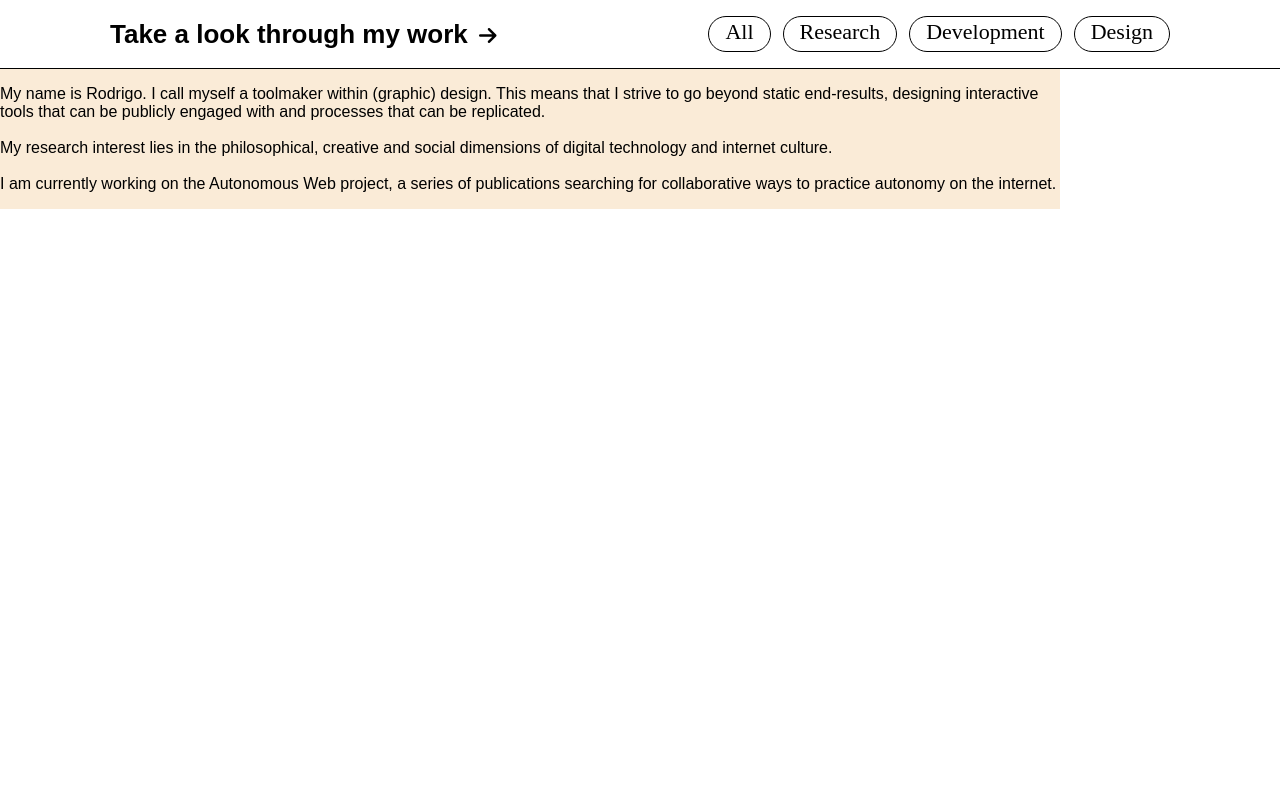
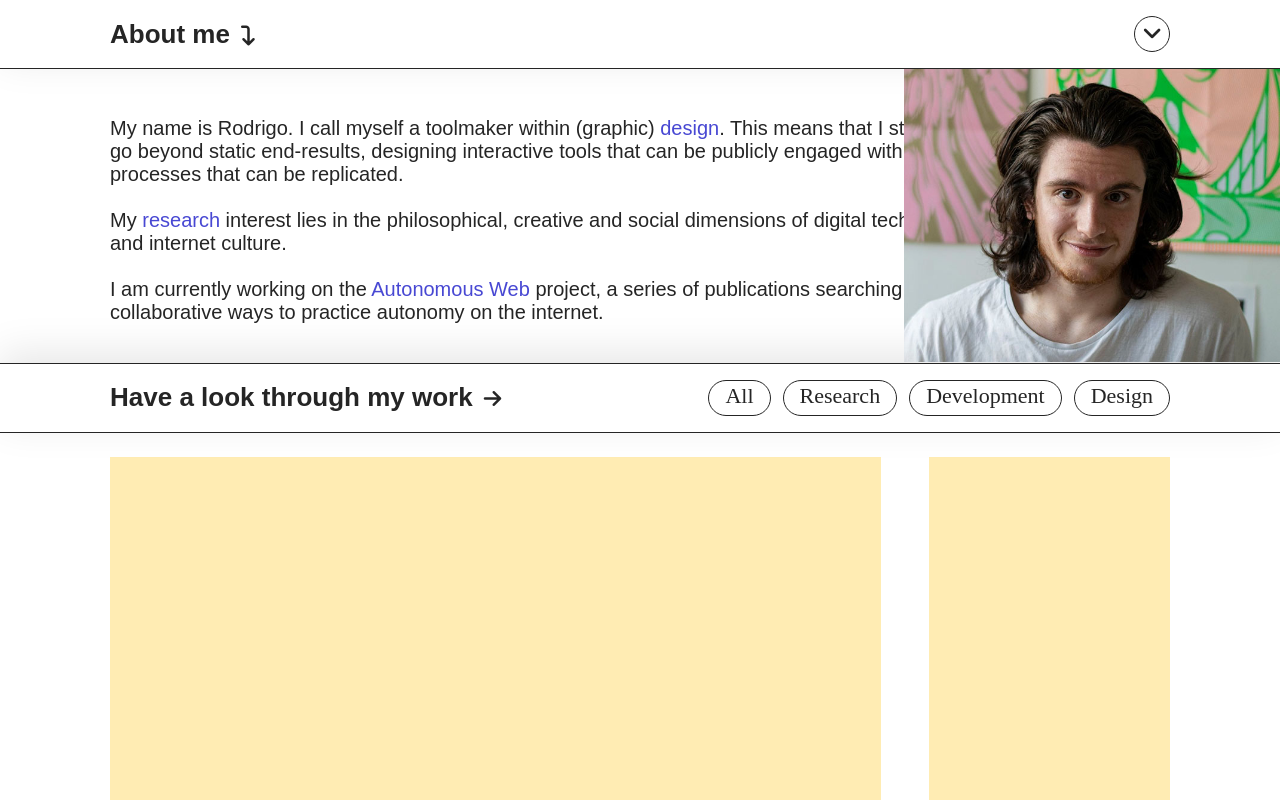
Before and after one commit to rodri-go123/rodri-go.net, a plain HTML site: page index.html in a window 1280 px wide. Drawn offline with Linux system fonts and the light colour scheme.

Commit message:
implemented grid system for projects

```diff
--- a/assets/stylesheets/components/about.css
+++ b/assets/stylesheets/components/about.css
@@ -1,10 +1,40 @@
+#about-container {
+  position: fixed;
+  top: 0;
+}
+
 .about {
-  width: 100vw
+  display: flex;
+  justify-content: center;
+  align-items: center;
 }
 
 .about-wrapper {
-  width: 1060px;
   display: flex;
   justify-content: flex-start;
-  background-color: antiquewhite;
+  height: 293px;
 }
+
+.about-wrapper p {
+  font-size: 20px;
+  margin-right: 200px;
+  margin-top: 48px;
+}
+
+.about-wrapper a {
+  color: #4848D3;
+  text-decoration: none;
+  transition: all 0.3s ease-in-out;
+}
+
+.about-wrapper a:hover {
+  color: #DF2E38;
+  cursor: pointer;
+}
+
+.about-wrapper img {
+  width: 376px;
+  height: 293px;
+  position: absolute;
+  right: 0;
+}
--- a/assets/stylesheets/components/navbar.css
+++ b/assets/stylesheets/components/navbar.css
@@ -1,7 +1,7 @@
 .navbar {
   width: 100vw;
   height: 28px;
-  border-bottom: 1.5px solid black;
+  border-bottom: 1.5px solid #252525;
   padding: 20px 0px;
   top: 0;
 
@@ -12,6 +12,7 @@
   font-family: "degular", sans-serif;
   font-weight: 400;
   font-style: normal;
+  box-shadow: rgba(0, 0, 0, 0.1) 0px -10px 40px;
 }
 
 .nav-right, .nav-left {
@@ -34,21 +35,34 @@
   margin-left: 4px;
 }
 
-.nav-btn-long {
+.nav-btn-long, .nav-btn-round {
   display: inline;
-  height: 26;
+  height: 26px;
   padding: 2px 16px 6px 16px;
 
-  border: 1.5px solid black;
+  border: 1.5px solid #252525;
   border-radius: 150px;
 
   font-size: 22px;
   font-family: Degular;
   font-weight: 500;
+
+  transition: all 0.3s ease-in-out;
+}
+
+.nav-btn-long:hover {
+  color: #4848D3;
+  border-color: #4848D3;
+  cursor: pointer;
+}
+
+.nav-btn-round {
+  width: 26px;
+  padding: 4px;
+  text-align: center;
 }
 
 .nav-wrapper {
-  width: 1060px;
   display: flex;
   justify-content: space-between;
 }
--- /dev/null
+++ b/assets/stylesheets/components/projects.css
@@ -0,0 +1,57 @@
+
+.projects-nav {
+  border-top: 1.5px solid #252525;
+  position: -webkit-sticky; /* Safari */
+  position: sticky;
+  top: 0;
+  z-index: 10;
+  margin-top:362.5px;
+  background: white;
+  scroll-snap-align: start;
+}
+
+#projects-container {
+  background: white;
+  z-index: 8;
+  position: relative;
+
+  display: flex;
+  justify-content: center;
+  align-items: center;
+}
+
+.projects {
+  width: 1060px;
+  height: 200vh;
+  padding-top: 24px;
+}
+
+.projects > .row {
+  display: flex;
+  justify-content: space-between;
+  align-items: flex-start;
+  flex-wrap: wrap;
+  gap: 24px;
+}
+
+.projects > .row > div {
+  background: #ffecb3;
+  height: 450px;
+  margin-bottom: 24px;
+}
+
+.pr-card {
+
+}
+
+.col-large {
+  width: 771px;
+}
+
+.col-medium {
+  width: 506px;
+}
+
+.col-small {
+  width: 241px;
+}
--- a/assets/stylesheets/style.css
+++ b/assets/stylesheets/style.css
@@ -1,5 +1,6 @@
 @import "components/navbar.css";
 @import "components/about.css";
+@import "components/projects.css";
 
 html, body {
   padding: 0;
@@ -8,4 +9,29 @@ html, body {
   font-family: "aktiv-grotesk", sans-serif;
   font-weight: 400;
   font-style: normal;
+  color: #252525;
 }
+
+.container {
+  scroll-snap-type: y proximity;
+  overflow-y: scroll;
+  max-height: 100vh;
+}
+
+/* .element {
+  scroll-snap-align: start;
+  margin-top: 20px;
+  background-color: darkorange;
+  width: 100vw;
+  height: 250px;
+  z-index: 8;
+} */
+
+.main-section {
+  width: 100vw;
+  scroll-snap-align: start;
+}
+
+.full-width {
+  width: 1060px;
+}
--- a/index.html
+++ b/index.html
@@ -15,23 +15,70 @@
 
 <body>
 
-  <div class="about">
+  <div class="container">
+    <div class="main-section" id="about-container">
+      <div class="navbar">
+        <div class="nav-wrapper full-width">
+          <div class="nav-left"><h1 class="nav-header">About me <i class="fa-solid fa-arrow-turn-down"></i></h1></div>
+          <div class="nav-right"><div class="nav-btn-round"><i class="fa-solid fa-angle-down"></i></div></div>
+        </div>
+      </div>
 
-    <div class="navbar">
-      <div class="nav-wrapper">
-        <div class="nav-left"><h1 class="nav-header">Take a look through my work <i class="fa-solid fa-arrow-right"></i></h1></div>
+      <div class="about">
+        <div class="about-wrapper full-width">
+          <p>My name is Rodrigo. I call myself a toolmaker within (graphic) <a>design</a>. This means that I strive to go beyond static end-results, designing interactive tools that can be publicly engaged with and processes that can be replicated. <br>
+            <br>
+            My <a>research</a> interest lies in the philosophical, creative and social dimensions of digital technology and internet culture.<br>
+            <br>
+            I am currently working on the <a>Autonomous Web</a> project, a series of publications searching for collaborative ways to practice autonomy on the internet.
+          </p>
+          <img src="assets/pics/about/rodrigo.jpg" alt="a portrait picture of Rodrigo">
+        </div>
+      </div>
+    </div>
+
+    <div class="navbar projects-nav">
+      <div class="nav-wrapper full-width">
+        <div class="nav-left"><h1 class="nav-header">Have a look through my work <i class="fa-solid fa-arrow-right"></i></h1></div>
         <div class="nav-right"><div class="nav-btn-long">All</div><div class="nav-btn-long">Research</div><div class="nav-btn-long">Development</div><div class="nav-btn-long">Design</div></div>
       </div>
     </div>
 
-    <div class="about-wrapper">
-      <p>My name is Rodrigo. I call myself a toolmaker within (graphic) design. This means that I strive to go beyond static end-results, designing interactive tools that can be publicly engaged with and processes that can be replicated. <br>
-        <br>
-        My research interest lies in the philosophical, creative and social dimensions of digital technology and internet culture.<br>
-        <br>
-        I am currently working on the Autonomous Web project, a series of publications searching for collaborative ways to practice autonomy on the internet.</p>
+    <div class="main-section" id="projects-container">
+      <div class="projects">
+        <div class="row">
+          <div class="col-large pr-card">
+
+          </div>
+          <div class="col-small"></div>
+        </div>
+
+        <div class="row">
+          <div class="col-small"></div>
+          <div class="col-small"></div>
+          <div class="col-medium"></div>
+        </div>
+
+        <div class="row">
+          <div class="col-small"></div>
+          <div class="col-small"></div>
+          <div class="col-small"></div>
+          <div class="col-small"></div>
+        </div>
+
+      </div>
     </div>
-  </div>
+</div>
+
+  <!--
+  <div class="container">
+    <div class="element"></div>
+    <div class="element"></div>
+    <div class="element"></div>
+    <div class="element"></div>
+    <div class="element"></div>
+    <div class="element"></div>
+  </div> -->
 
 </body>
 
```
Also changed, not shown: assets/pics/about/rodrigo.jpg (added), 1 other file.
